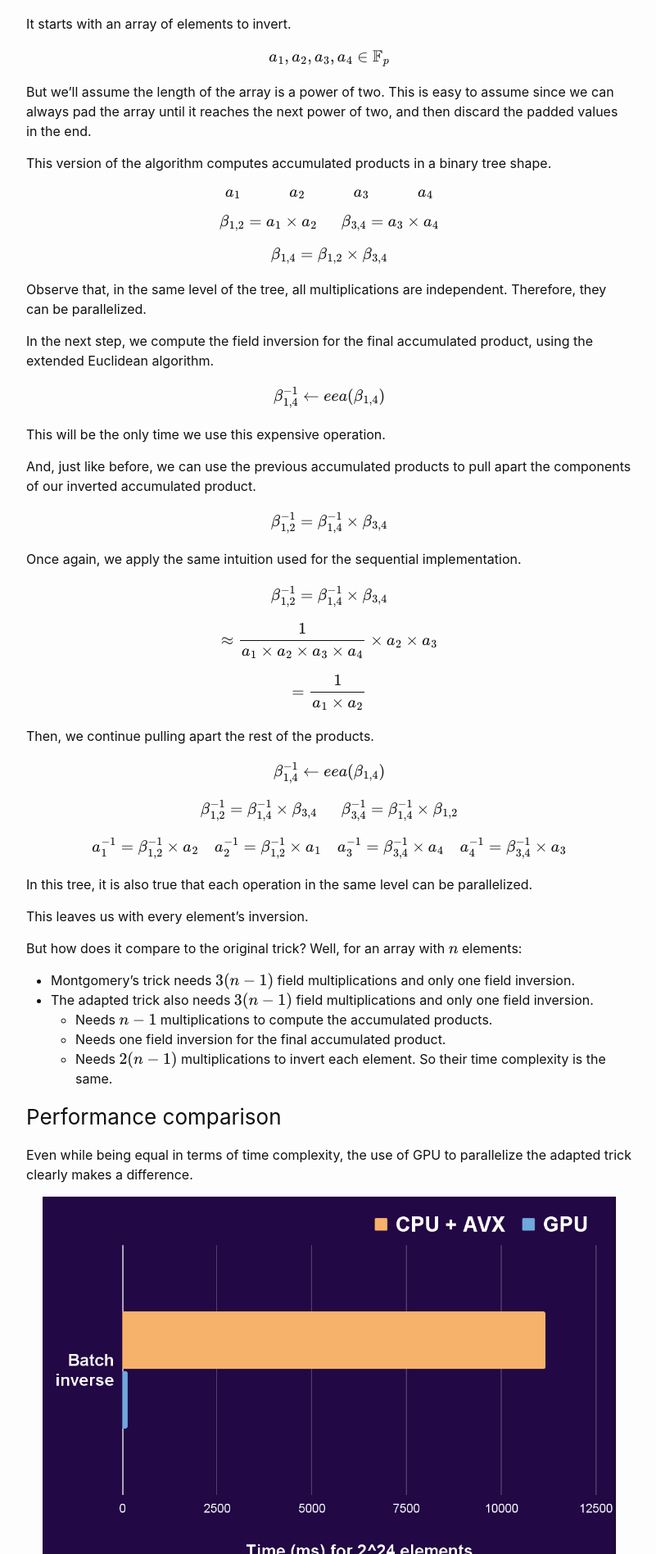
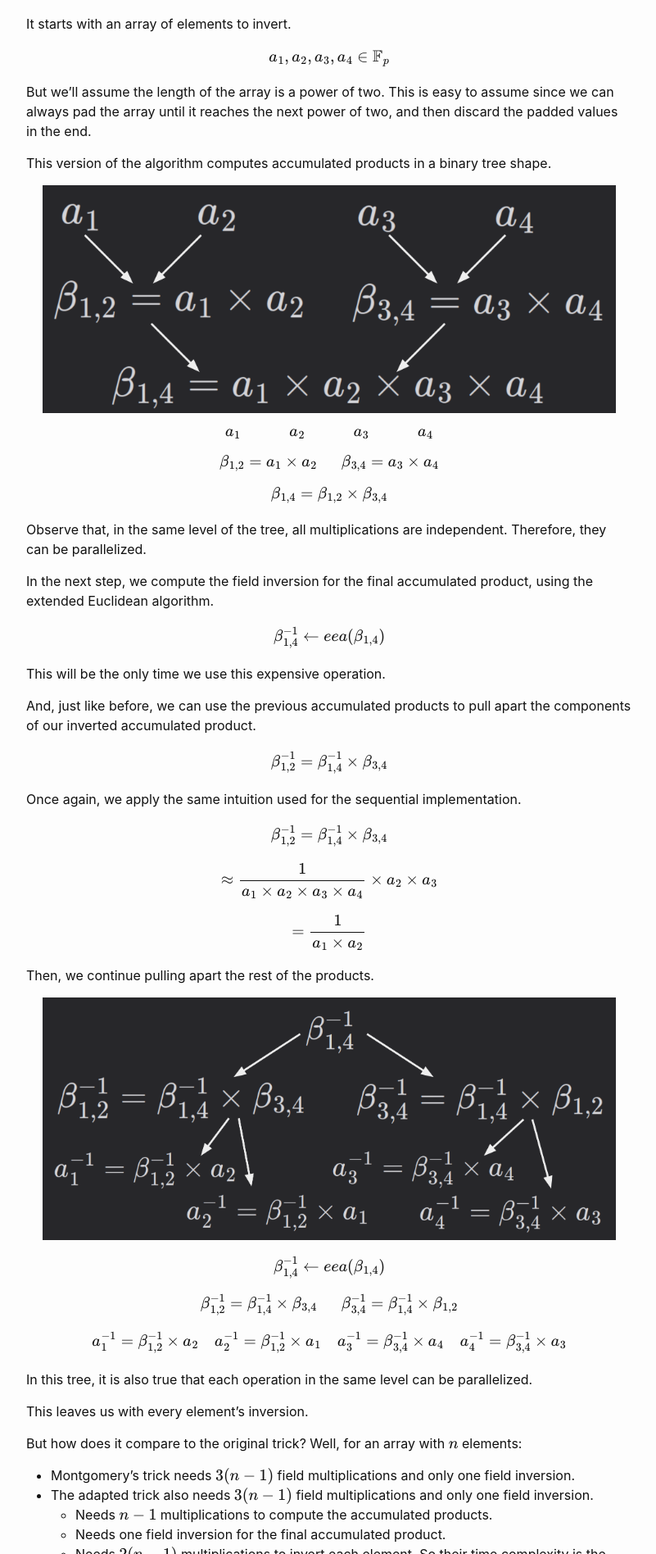
Before and after one commit to eryxcoop/eryxcoop.github.io, a Jekyll site: the page built from _posts/2024-11-27-The-Power-of-GPU-Parallelization-Applied-to-Cryptography-Primitives.md, in a window 1280 px wide. Shown: the part 3678-5574 px from the top of the page at 82% size, without its empty margins (238-1039 px from the left). Built offline with Jekyll 4.4.1, drawn with Linux system fonts in a browser that asks for light colours.

Commit message:
Add images to the post "The Power of GPU Parallelization"

```diff
--- a/_posts/2024-11-27-The-Power-of-GPU-Parallelization-Applied-to-Cryptography-Primitives.md
+++ b/_posts/2024-11-27-The-Power-of-GPU-Parallelization-Applied-to-Cryptography-Primitives.md
@@ -186,6 +186,7 @@ This is easy to assume since we can always pad the array until it reaches the ne
 This version of the algorithm computes accumulated products in a binary tree shape.
 
 <p style="text-align: center">
+<img src="/assets/img/power-of-gpu-parallelization-accumulated-products-tree.png" alt="accumulated-products-tree" width=700 />
 
 $$a_1 \space\space\space\space\space\space\space\space\space\space\space\space a_2 \space\space\space\space\space\space\space\space\space\space\space\space a_3 \space\space\space\space\space\space\space\space\space\space\space\space a_4$$
 
@@ -227,6 +228,7 @@ $$= \frac{1}{a_1 \times a_2}$$
 Then, we continue pulling apart the rest of the products.
 
 <p style="text-align: center">
+<img src="/assets/img/power-of-gpu-parallelization-element-inversion-tree.png" alt="accumulated-products-tree" width=700 />
 
 $$\beta_{1,4}^{-1} \leftarrow eea(\beta_{1,4})$$
 
```
Also changed, not shown: assets/img/power-of-gpu-parallelization-accumulated-products-tree.png (added), assets/img/power-of-gpu-parallelization-element-inversion-tree.png (added).
